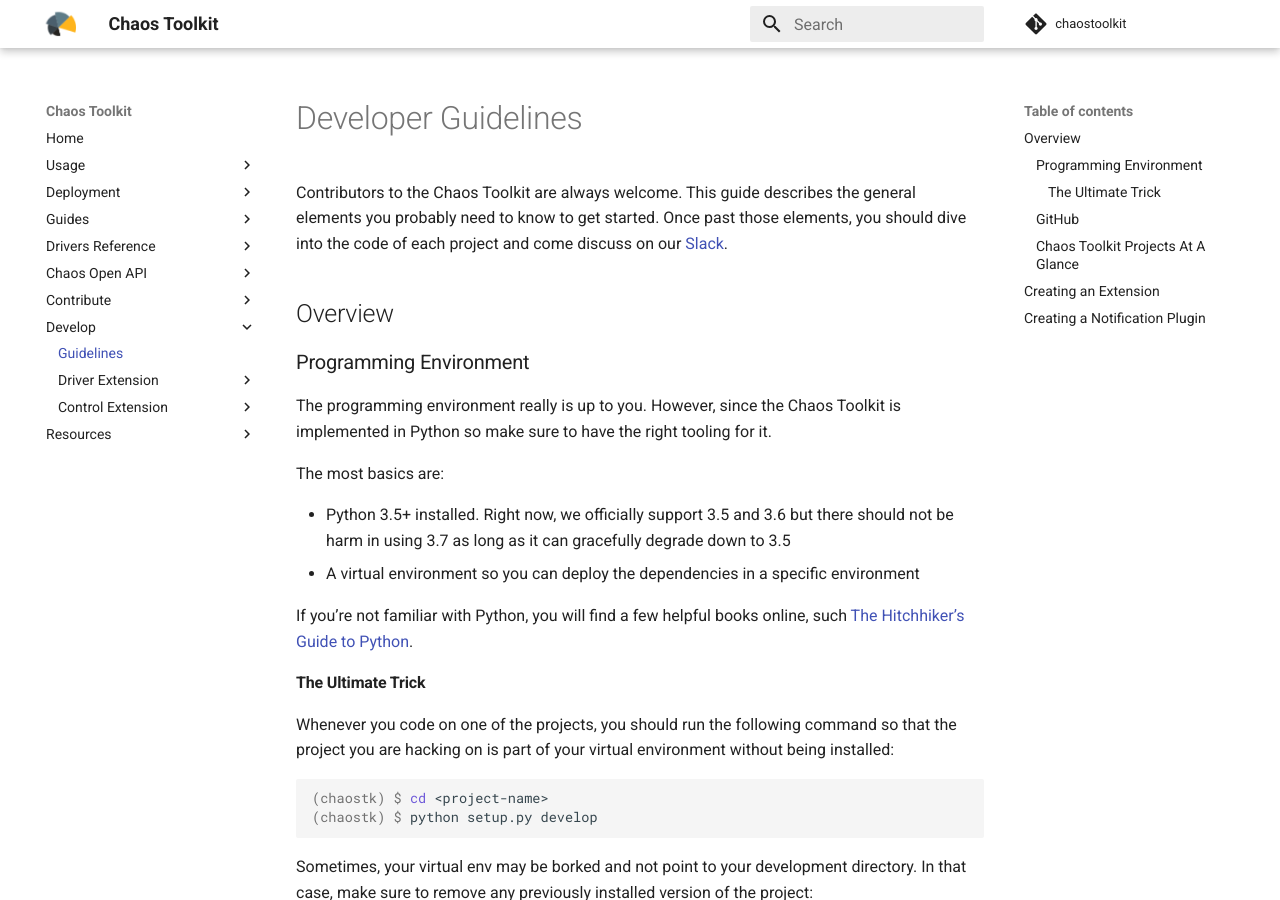
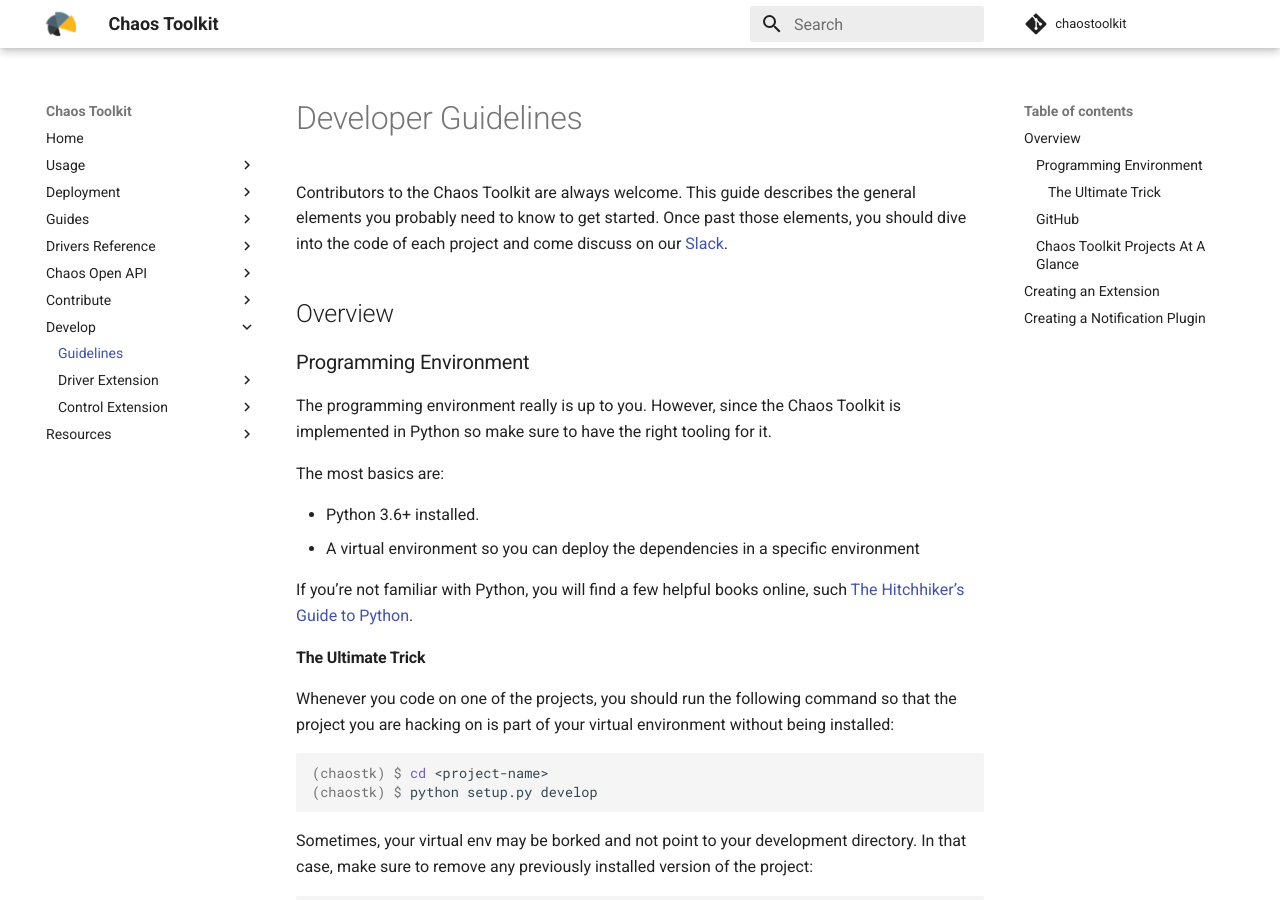
Before and after one commit to chaostoolkit/chaostoolkit-documentation, an MkDocs documentation site: the page built from sources/reference/developing/guidelines.md, in a window 1280 px wide and 900 px high. Built offline with MkDocs 1.6.1 and Material for MkDocs 9.7.7, drawn with Linux system fonts in a browser that asks for light colours; comment, search, counter and statistics services are not loaded.

Commit message:
Baseline is now Python 3.6
Contributes to https://github.com/chaostoolkit/chaostoolkit/issues/208

Signed-off-by: Sylvain Hellegouarch <sh@defuze.org>

```diff
--- a/.travis.yml
+++ b/.travis.yml
@@ -5,7 +5,7 @@ before_install:
   - sudo apt-get install -y jq
 
 python:
-  - 3.5
+  - 3.6
 
 install:
   - pip install -r requirements.txt
--- a/sources/reference/developing/guidelines.md
+++ b/sources/reference/developing/guidelines.md
@@ -16,9 +16,7 @@ Toolkit is implemented in Python so make sure to have the right tooling for it.
 
 The most basics are:
 
-* Python 3.5+ installed. Right now, we officially support 3.5 and 3.6 but there
-  should not be harm in using 3.7 as long as it can gracefully degrade down to
-  3.5
+* Python 3.6+ installed.
 * A virtual environment so you can deploy the dependencies in a specific
   environment
 
```
Also changed, not shown: sources/reference/usage/install.md (+3 -3 lines).
